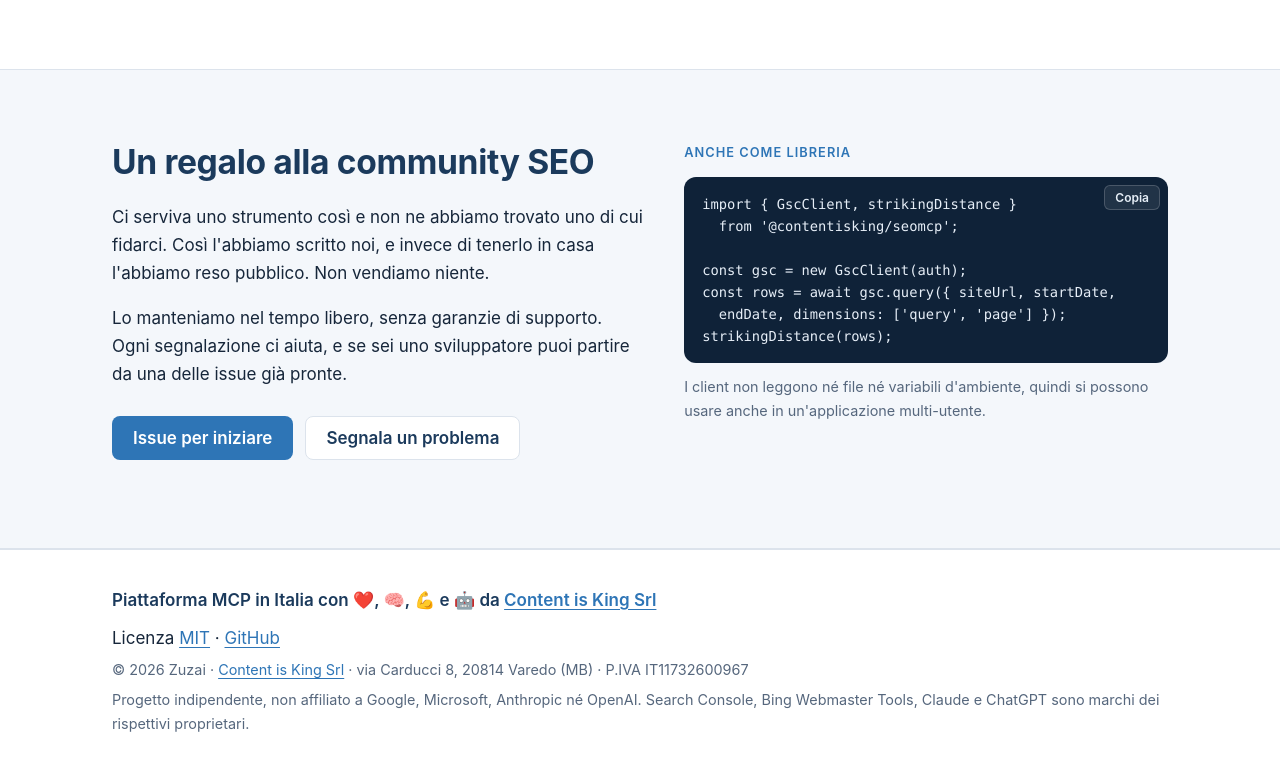
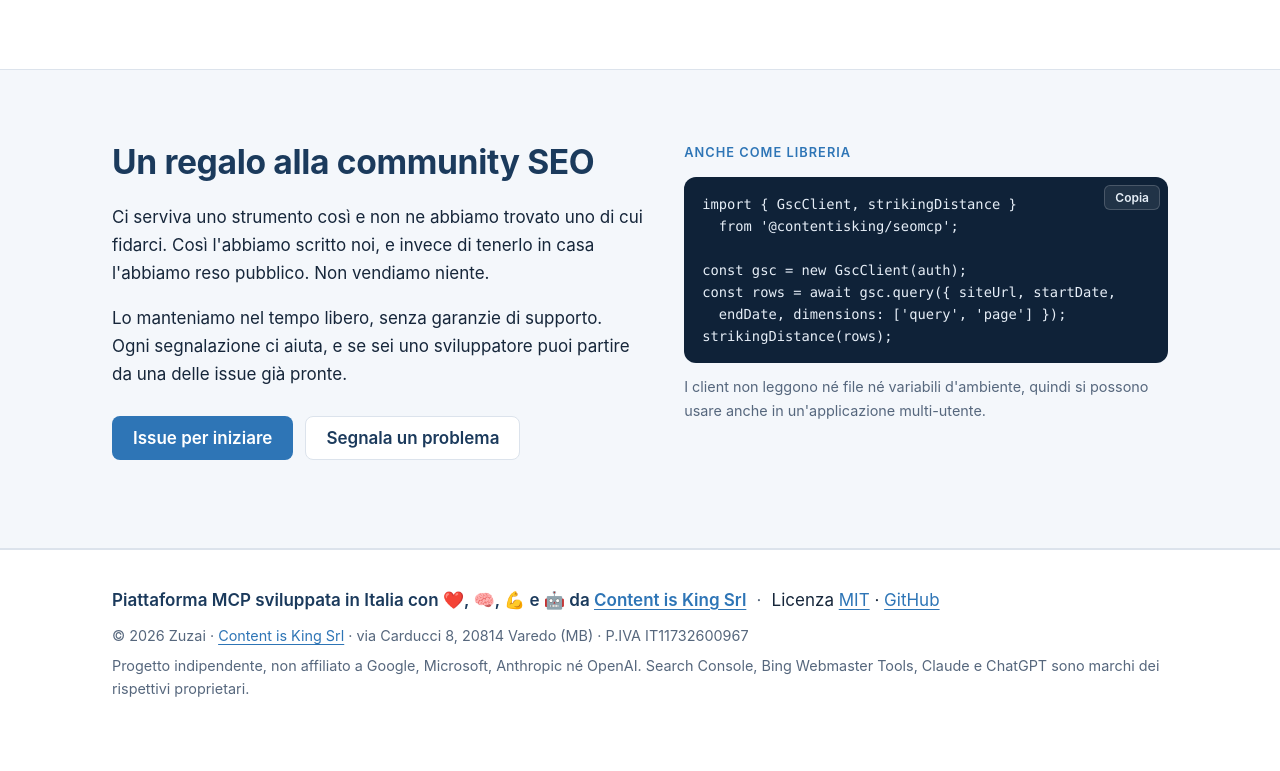
Before and after one commit to davide-cik/seomcp, a website: page site/index.html in a window 1280 px wide. Shown: the part 4041-4812 px from the top of the page. Drawn offline with Linux system fonts and the light colour scheme.

Commit message:
v0.1.7 — Footer: "sviluppata in Italia", licenza e GitHub sulla stessa riga
Co-Authored-By: Claude Opus 5.5 <noreply@anthropic.com>

```diff
--- a/package.json
+++ b/package.json
@@ -1,6 +1,6 @@
 {
   "name": "@contentisking/seomcp",
-  "version": "0.1.6",
+  "version": "0.1.7",
   "description": "Server MCP open source per Google Search Console e Bing Webmaster Tools, per Claude e ChatGPT. Le credenziali restano sul tuo computer.",
   "keywords": [
     "mcp",
--- a/site/index.html
+++ b/site/index.html
@@ -231,8 +231,7 @@ strikingDistance(rows);</code></pre>
 
   <footer class="foot">
     <div class="wrap foot-inner">
-      <p class="made">Piattaforma MCP in Italia con <span role="img" aria-label="amore">❤️</span>, <span role="img" aria-label="cervello">🧠</span>, <span role="img" aria-label="forza">💪</span> e <span role="img" aria-label="robot">🤖</span> da <a href="https://contentisking.guru">Content is King Srl</a></p>
-      <p>Licenza <a href="https://github.com/davide-cik/seomcp/blob/main/LICENSE">MIT</a> · <a href="https://github.com/davide-cik/seomcp">GitHub</a></p>
+      <p class="made">Piattaforma MCP sviluppata in Italia con <span role="img" aria-label="amore">❤️</span>, <span role="img" aria-label="cervello">🧠</span>, <span role="img" aria-label="forza">💪</span> e <span role="img" aria-label="robot">🤖</span> da <a href="https://contentisking.guru">Content is King Srl</a><span class="sep" aria-hidden="true">·</span><span class="lic">Licenza <a href="https://github.com/davide-cik/seomcp/blob/main/LICENSE">MIT</a> · <a href="https://github.com/davide-cik/seomcp">GitHub</a></span></p>
       <p class="small">© 2026 Zuzai · <a href="https://contentisking.guru">Content is King Srl</a> · via Carducci 8, 20814 Varedo (MB) · P.IVA IT11732600967</p>
       <p class="small">Progetto indipendente, non affiliato a Google, Microsoft, Anthropic né OpenAI. Search Console, Bing Webmaster Tools, Claude e ChatGPT sono marchi dei rispettivi proprietari.</p>
     </div>
--- a/site/style.css
+++ b/site/style.css
@@ -163,3 +163,5 @@ section { padding: 72px 0; }
 
 /* Le ancore del menu non devono finire sotto l'intestazione fissa. */
 section[id] { scroll-margin-top: 72px; }
+.foot .made .sep { margin: 0 0.6em; color: var(--muted); font-weight: 400; }
+.foot .made .lic { font-weight: 400; color: var(--text); white-space: nowrap; }
```
Also changed, not shown: CHANGELOG.md, 1 other file.
